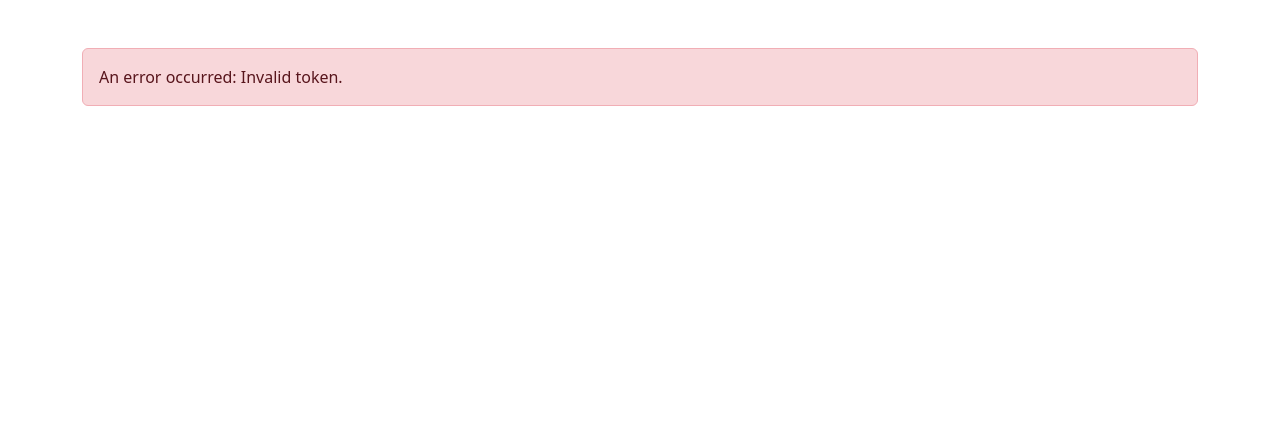
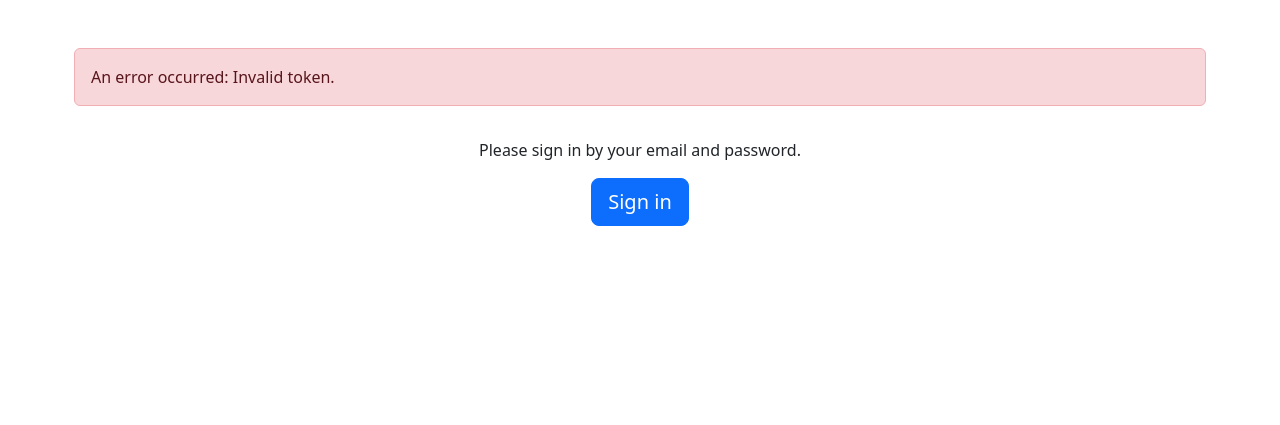
Before and after one commit to nakano-tsukasa/nakanotsukasa-Portfolio, a Flask app: page /auth/verify_email/1 in a window 1280 px wide. Shown: the part 60-485 px from the top of the page. Run offline with Flask 3, Linux system fonts and the light colour scheme.

Commit message:
Guidance after authentication link

```diff
--- a/app.py
+++ b/app.py
@@ -9,7 +9,6 @@ from models import User, User_profiles
 
 from routes.autho_routes import auth_bp
 from routes.main_route import main_bp
-from routes.account_routes import account_bp
 
 #====================Flask app設定と初期化、データベース接続の初期化====================
 
@@ -32,9 +31,9 @@ login_manager.login_view = 'main.user_signin'# 未ログイン時のリダイレ
 
 @login_manager.user_loader# ユーザーの読み込み
 def load_user(user_id):
-    user_data = User_profiles.query.get(user_id)# データベースからユーザーを取得する
+    user_data = User_profiles.query.get(user_id)# データベースからプライマリーキーを検索してユーザーを取得する
     if user_data:
-        return User(user_id=user_data.id, email=user_data.email)
+        return User(id=user_data.id, email=user_data.email)
     return None
 
 #====================Blueprint設定====================
--- a/static/css/styles.css
+++ b/static/css/styles.css
@@ -40,7 +40,7 @@ header {
     gap: 20px;
 }
 
-.certification a,
+/* .certification a,　→btn btn-primary btn-lgクラスで代用
 .certification-min a {
     color: #fff;
     text-decoration: none;
@@ -51,7 +51,7 @@ header {
 }
 .certification a:hover {
     background-color: #777;
-}
+} */
 
 /* - .signin  */
 #loginForm {
--- a/templates/base.html
+++ b/templates/base.html
@@ -7,6 +7,7 @@
     <link rel="stylesheet" href="/static/css/normalize.css">
     <link href="https://cdn.jsdelivr.net/npm/bootstrap@5.3.0/dist/css/bootstrap.min.css" rel="stylesheet" integrity="sha384-9ndCyUaIbzAi2FUVXJi0CjmCapSmO7SnpJef0486qhLnuZ2cdeRhO02iuK6FUUVM" crossorigin="anonymous">
     <link rel="stylesheet" href="/static/css/styles.css">
+    <link rel="icon" href="{{ url_for('static', filename='favicon.ico') }}" type="image/x-icon">
 </head>
 
 <body>
--- a/templates/confirmation_page.html
+++ b/templates/confirmation_page.html
@@ -9,4 +9,5 @@
             <p>We sent a verification Email to . Please verify your Email.</p>
         </div>
     </div>
+
 {% endblock %}
--- a/templates/index.html
+++ b/templates/index.html
@@ -9,8 +9,8 @@
         <h1><a href="">Summary</a></h1>
     </div>
     <div class="certification">
-        <a href="/user_signup">sign up</a>
-        <a href="/user_signin">sign in</a>
+        <a href="/user_signup" class="btn btn-primary btn-lg">sign up</a>
+        <a href="/user_signin" class="btn btn-primary btn-lg">sign in</a>
     </div>
 </header>
 {% endblock %}
--- a/templates/verify_email.html
+++ b/templates/verify_email.html
@@ -3,9 +3,17 @@
 {% block content %}
     <div class="container mt-5">
         {% if message %}
-            <div class="alert {{ 'alert-success' if 'success' in message.lower() else 'alert-danger' }}" role="alert">
+        <div class="row g-3">
+            <div class="col-12 alert {{ 'alert-success' if 'success' in message.lower() else 'alert-danger' }}" role="alert">
                 {{ message }}
             </div>
+            <div class="col-12">
+                <div class="text-center">
+                    <p>Please sign in by your email and password.</p>
+                    <a class="btn btn-primary btn-lg" href="{{ url_for('main.user_signin') }}">Sign in</a>
+                </div>
+            </div>
+        </div>
         {% endif %}
     </div>
 {% endblock %}
```
